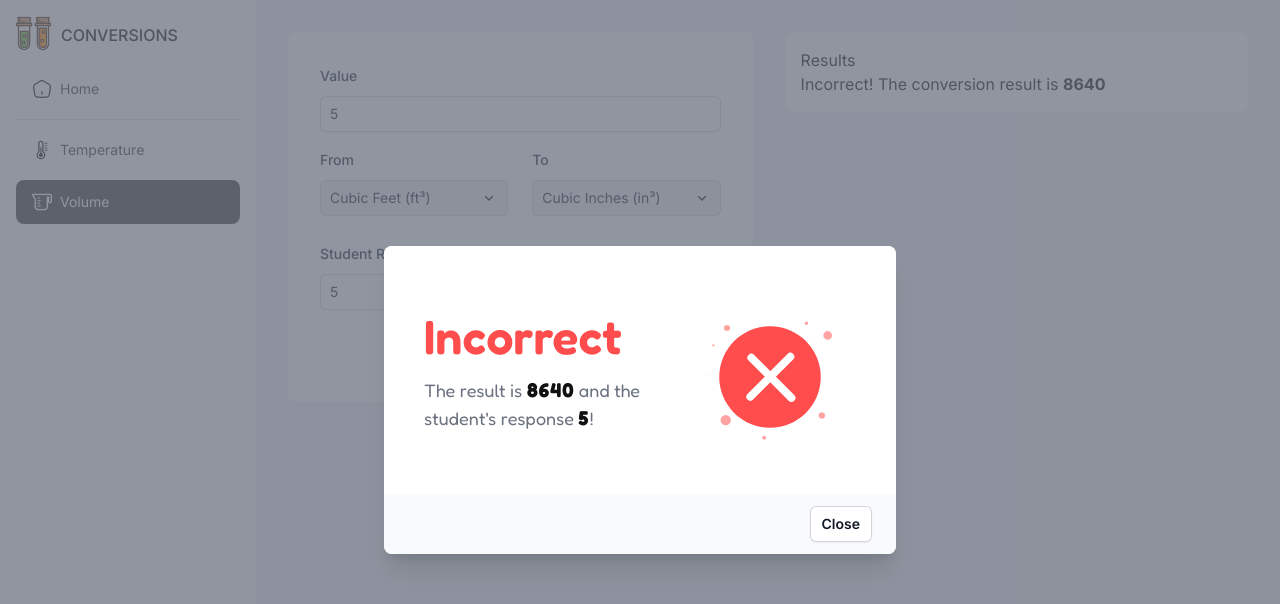
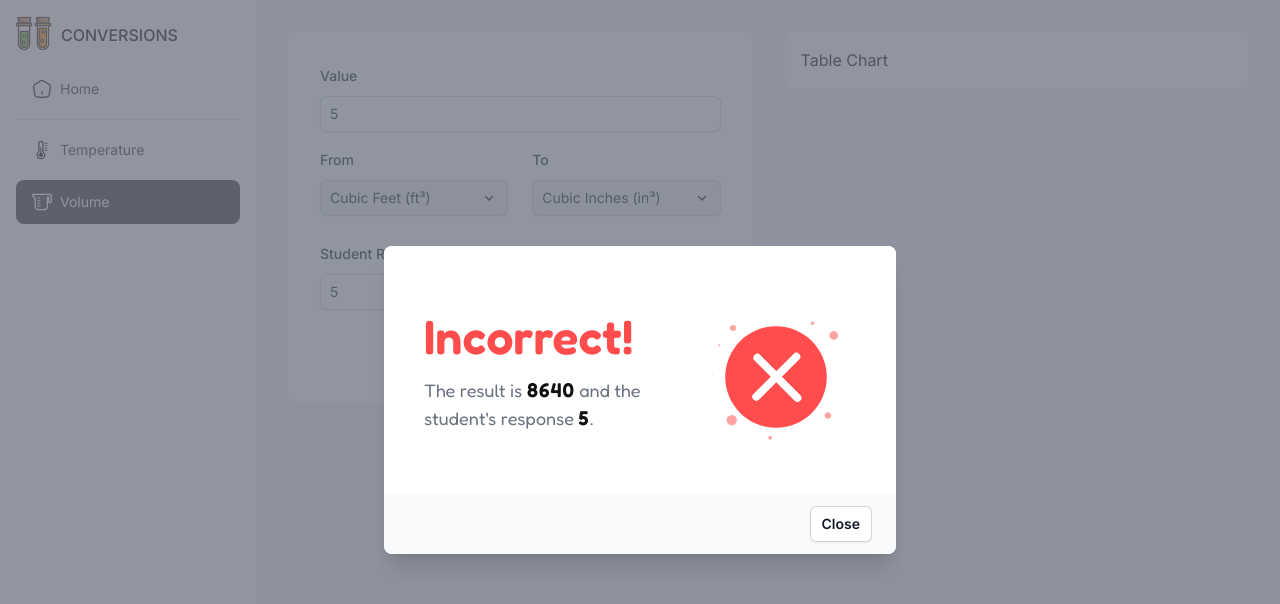
Before and after one commit to rabyyuson/conversions, a Next.js app: page /unit-conversion/volume in a window 1280 px wide. Both pictures are taken after typing "5", "5" into the empty fields and a click on the button "Convert". Shown: the top 604 px of the page. Built offline with nearby package versions, Linux system fonts and the light colour scheme.

Commit message:
chore: modal styling

```diff
--- a/app/unit-conversion/modal.tsx
+++ b/app/unit-conversion/modal.tsx
@@ -37,7 +37,7 @@ export default function Modal({ output, conversion, studentResponse, message, to
                                 ? 'text-[#24b26d]'
                                 : 'text-[#ff4d4d]'
                         )}>
-                            {capitalize(output ?? '')}
+                            {capitalize(output ?? '')}!
                         </h3>
                         <p className={clsx(
                             'mt-7 text-base text-gray-500 text-lg',
@@ -46,7 +46,7 @@ export default function Modal({ output, conversion, studentResponse, message, to
                             {message
                                 ? message
                                 : (<>
-                                    The result is <b className='text-[#111] text-xl tracking-wider'>{conversion}</b> and the student&apos;s response <b className='text-[#111] text-xl tracking-wider'>{studentResponse}</b>!
+                                    The result is <span className='text-[#111] text-xl tracking-wider font-semibold'>{conversion}</span> and the student&apos;s response <span className='text-[#111] text-xl tracking-wider font-semibold'>{studentResponse}</span>.
                                 </>)
                             }
                         </p>
--- a/app/unit-conversion/unit.tsx
+++ b/app/unit-conversion/unit.tsx
@@ -159,19 +159,12 @@ export default function Unit({ type }: { type: keyof typeof UNITS }) {
         );
     }
 
-    // Render the results (TODO)
-    const renderResults = () => {
+    // Render the table chart
+    const renderTable = () => {
         return (
             <div className='bg-white w-1/2 h-full rounded-lg p-4 ml-4'>
-                <h3>Results</h3>
-                {results?.output && `${capitalize(results.output)}! `}
-                {results?.conversion && (
-                    <>
-                        The conversion result is&nbsp;
-                        <b>{results.conversion}</b>
-                    </>
-                )}
-                {results?.message}
+                <h3>Table Chart</h3>
+
             </div>
         );
     }
@@ -194,7 +187,7 @@ export default function Unit({ type }: { type: keyof typeof UNITS }) {
         return (
             <div className='flex'>
                 {renderForm()}
-                {renderResults()}
+                {renderTable()}
                 {showModal && renderModal()}
             </div>
         );
```
